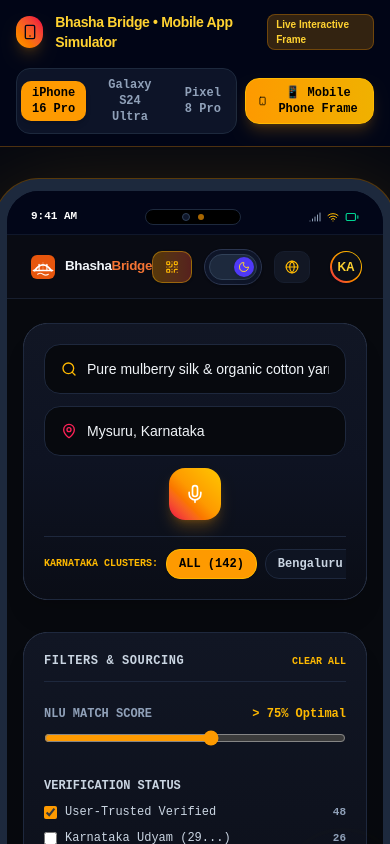
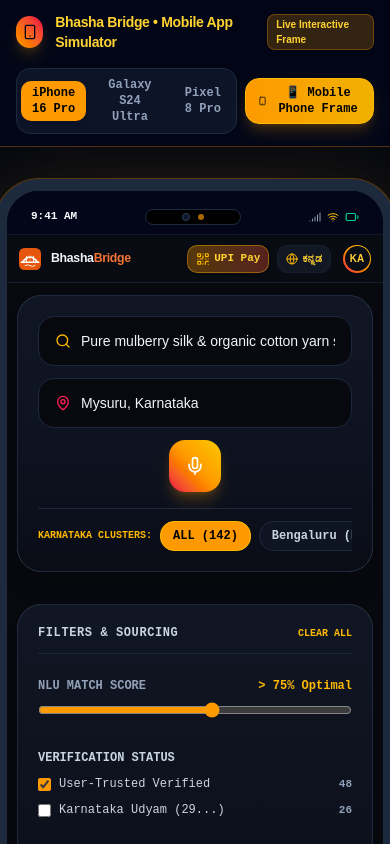
Before and after one commit to VeerajRatrikar/Bhasha-Bridge, a Next.js app: page /app/supplier-discovery in a window 390 px wide. Shown: the top 844 px of the page. Built offline with nearby package versions, Linux system fonts and the light colour scheme.

Commit message:
Optimize-Mobile-App-Header-and-Container-Padding

```diff
--- a/src/components/layout.tsx
+++ b/src/components/layout.tsx
@@ -137,10 +137,10 @@
       {/* ── Main Content Area ─────────────────────────────── */}
       <div className="flex-1 flex flex-col min-w-0 max-h-screen relative overflow-hidden">
         {/* Top Header Bar */}
-        <header className="flex items-center justify-between px-6 h-16 border-b border-slate-200 dark:border-[#171E2E] bg-white/80 dark:bg-[#0A0D16]/80 backdrop-blur-xl shrink-0 z-20 transition-colors duration-300">
-          <div className="flex items-center gap-3">
-            <Link href="/" className="md:hidden flex items-center gap-2">
-              <BhashaLogo size={24} textClassName="text-slate-900 dark:text-slate-100" />
+        <header className="flex items-center justify-between px-3 sm:px-6 h-14 md:h-16 border-b border-slate-200 dark:border-[#171E2E] bg-white/80 dark:bg-[#0A0D16]/80 backdrop-blur-xl shrink-0 z-20 transition-colors duration-300 [.is-mobile-app-frame_&]:h-12 [.is-mobile-app-frame_&]:px-3">
+          <div className="flex items-center gap-2">
+            <Link href="/app/overview" className="flex items-center gap-2">
+              <BhashaLogo size={22} textClassName="text-slate-900 dark:text-slate-100" />
             </Link>
             <div className="hidden md:flex items-center gap-2 text-xs font-medium text-slate-600 dark:text-slate-400 font-mono">
               <span className="text-amber-700 dark:text-amber-400 font-bold">Bhasha Bridge</span>
@@ -151,7 +151,7 @@
             </div>
           </div>
 
-          <div className="flex items-center gap-3">
+          <div className="flex items-center gap-2">
             {/* Spotlight Search Trigger */}
             <button
               onClick={() => setIsCommandPaletteOpen(true)}
@@ -168,29 +168,27 @@
             <Button
               onClick={() => router.push('/app/payments')}
               size="sm"
-              className="h-8 px-3 rounded-lg bg-amber-500/15 dark:bg-gradient-to-r dark:from-amber-500/20 dark:to-rose-500/20 border border-amber-400/40 text-amber-800 dark:text-amber-300 hover:bg-amber-500/25 text-xs font-bold font-mono flex items-center gap-1.5 cursor-pointer shadow-sm"
+              className="h-7 sm:h-8 px-2 sm:px-3 rounded-lg bg-amber-500/15 dark:bg-gradient-to-r dark:from-amber-500/20 dark:to-rose-500/20 border border-amber-400/40 text-amber-800 dark:text-amber-300 hover:bg-amber-500/25 text-[11px] sm:text-xs font-bold font-mono flex items-center gap-1 cursor-pointer shadow-sm"
             >
               <QrCode className="w-3.5 h-3.5 text-amber-600 dark:text-amber-400" />
-              <span className="hidden sm:inline">UPI Dynamic Pay</span>
+              <span>UPI Pay</span>
             </Button>
-
-            <ThemeToggle />
 
             <button
               onClick={() => router.push('/app/settings')}
               title="Language: Kannada / English"
-              className="h-8 px-2.5 rounded-lg bg-slate-100 dark:bg-[#121724] hover:bg-slate-200 dark:hover:bg-[#1A2234] border border-slate-200 dark:border-[#171E2E] flex items-center gap-1.5 text-xs text-amber-800 dark:text-amber-300 transition-colors cursor-pointer font-bold"
+              className="h-7 sm:h-8 px-2 rounded-lg bg-slate-100 dark:bg-[#121724] border border-slate-200 dark:border-[#171E2E] flex items-center gap-1 text-[11px] text-amber-800 dark:text-amber-300 cursor-pointer font-bold"
             >
-              <Globe className="w-3.5 h-3.5 text-amber-600 dark:text-amber-400" />
-              <span className="hidden sm:inline">ಕನ್ನಡ / EN</span>
+              <Globe className="w-3 h-3 text-amber-600 dark:text-amber-400" />
+              <span>ಕನ್ನಡ</span>
             </button>
 
             <div
               onClick={() => router.push('/app/settings')}
-              className="flex items-center gap-2 pl-2 cursor-pointer group"
+              className="flex items-center gap-2 pl-1 cursor-pointer group"
             >
-              <div className="w-8 h-8 rounded-full bg-gradient-to-tr from-rose-600 via-amber-500 to-yellow-400 p-[1.5px] shadow-sm">
-                <div className="w-full h-full rounded-full bg-white dark:bg-[#0A0D16] flex items-center justify-center text-xs font-bold text-amber-700 dark:text-amber-300">
+              <div className="w-7 h-7 rounded-full bg-gradient-to-tr from-rose-600 via-amber-500 to-yellow-400 p-[1.5px] shadow-sm">
+                <div className="w-full h-full rounded-full bg-white dark:bg-[#0A0D16] flex items-center justify-center text-[10px] font-bold text-amber-700 dark:text-amber-300">
                   KA
                 </div>
               </div>
@@ -200,7 +198,7 @@
 
         {/* Scrollable Page Body */}
         <main className="flex-1 overflow-y-auto relative z-10 scrollbar-thin scrollbar-thumb-slate-300 dark:scrollbar-thumb-slate-800">
-          <div className="max-w-7xl mx-auto px-4 md:px-8 py-6 pb-28 md:pb-12">
+          <div className="max-w-7xl mx-auto px-3 sm:px-6 md:px-8 py-3 sm:py-6 pb-24 md:pb-12 [.is-mobile-app-frame_&]:px-2.5 [.is-mobile-app-frame_&]:py-3 [.is-mobile-app-frame_&]:pb-20">
             {children}
           </div>
 
```
